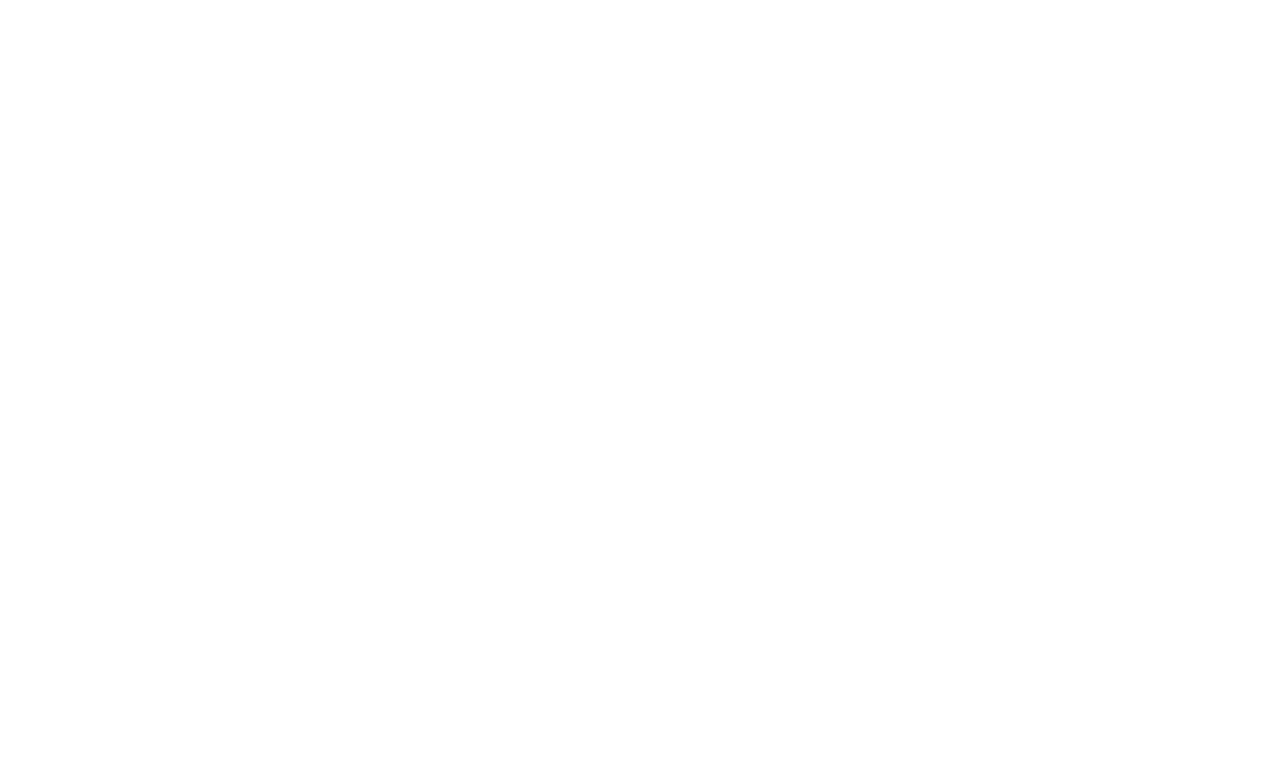
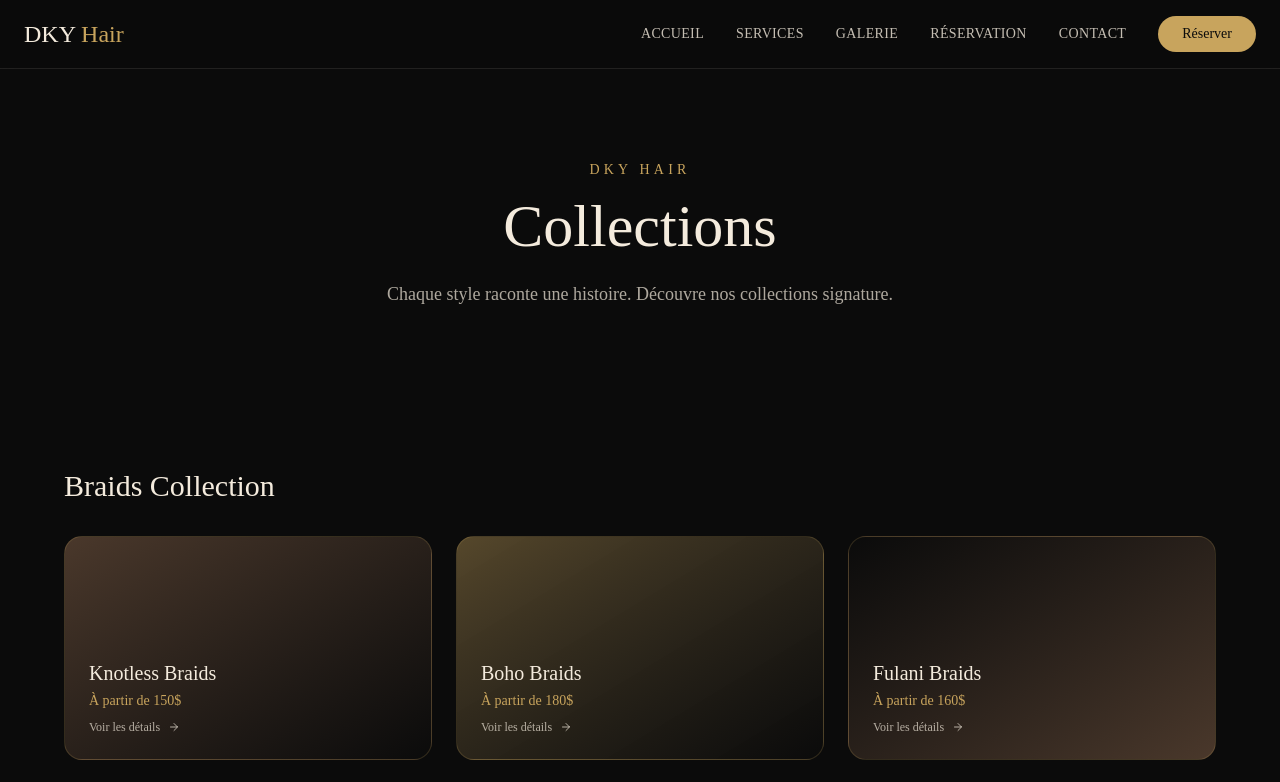
Before and after one commit to dalia-yk/dky-lifestyle, a Next.js app: page /hair/services/collections in a window 1280 px wide. Before the commit this address had no page. Shown: the top 782 px of the page. Built offline with nearby package versions, Linux system fonts and the light colour scheme.

Commit message:
Add Collection page: braids/twist/locs grouped by type,, filtered by audience

```diff
--- /dev/null
+++ b/app/hair/services/collections/page.tsx
@@ -0,0 +1,41 @@
+import { Navbar } from "@/components/navbar";
+import { Footer } from "@/components/footer";
+import { PageHeader } from "@/components/page-header";
+import { ServiceGrid } from "@/components/service-grid";
+import { services } from "@/data/service";
+
+export default function CollectionsPage() {
+  const braids = services.filter((s) => s.collection === "braids");
+  const twist = services.filter((s) => s.collection === "twist");
+  const locs = services.filter((s) => s.collection === "locs");
+
+  const menSelection = services.filter((s) =>
+    s.availableFor.includes("hommes")
+  );
+  const kidsSelection = services.filter((s) =>
+    s.availableFor.includes("enfants")
+  );
+
+  return (
+    <main>
+      <Navbar />
+      <PageHeader
+        eyebrow="DKY Hair"
+        title="Collections"
+        description="Chaque style raconte une histoire. Découvre nos collections signature."
+      />
+
+      <section className="bg-brand-black py-20 px-6">
+        <div className="max-w-6xl mx-auto">
+          <ServiceGrid title="Braids Collection" services={braids} />
+          <ServiceGrid title="Twist Collection" services={twist} />
+          <ServiceGrid title="Locs Collection" services={locs} />
+          <ServiceGrid title="Men's Selection" services={menSelection} />
+          <ServiceGrid title="Kids Selection" services={kidsSelection} />
+        </div>
+      </section>
+
+      <Footer />
+    </main>
+  );
+}
--- /dev/null
+++ b/components/service-grid.tsx
@@ -0,0 +1,38 @@
+import Link from "next/link";
+import { ArrowRight } from "lucide-react";
+import type { Service } from "@/data/service";
+
+interface ServiceGridProps {
+  title: string;
+  services: Service[];
+}
+
+export function ServiceGrid({ title, services }: ServiceGridProps) {
+  if (services.length === 0) return null;
+
+  return (
+    <div className="mb-20">
+      <h2 className="font-heading text-brand-ivory text-3xl mb-8">{title}</h2>
+      <div className="grid grid-cols-1 sm:grid-cols-2 lg:grid-cols-3 gap-6">
+        {services.map((service) => (
+          <Link
+            key={service.slug}
+            href={`/hair/services/${service.slug}`}
+            className={`group relative rounded-2xl overflow-hidden bg-gradient-to-br ${service.tone} border border-brand-champagne/20 hover:border-brand-champagne/50 transition-all p-6 h-56 flex flex-col justify-end`}
+          >
+            <h3 className="font-heading text-brand-ivory text-xl mb-1">
+              {service.name}
+            </h3>
+            <p className="font-sans text-brand-champagne text-sm mb-2">
+              À partir de {service.priceFrom}$
+            </p>
+            <span className="inline-flex items-center gap-2 font-sans text-brand-ivory/70 text-xs group-hover:gap-3 transition-all">
+              Voir les détails
+              <ArrowRight size={12} />
+            </span>
+          </Link>
+        ))}
+      </div>
+    </div>
+  );
+}
--- /dev/null
+++ b/data/service-categories.ts
@@ -0,0 +1,45 @@
+export interface ServiceCategory {
+  slug: string;
+  title: string;
+  tagline: string;
+  href: string;
+  tone: string;
+}
+
+export const serviceCategories: ServiceCategory[] = [
+  {
+    slug: "collections",
+    title: "Collections",
+    tagline: "Femmes • Hommes • Enfants",
+    href: "/hair/services/collections",
+    tone: "from-brand-mocha to-brand-black",
+  },
+  {
+    slug: "hair-care",
+    title: "Soins Capillaires",
+    tagline: "Lavage, hydratation, traitement, massage",
+    href: "/hair/services/hair-care",
+    tone: "from-brand-champagne/40 to-brand-black",
+  },
+  {
+    slug: "preparation",
+    title: "Préparation",
+    tagline: "Dépose, démêlage, préparation avant coiffure",
+    href: "/hair/services/preparation",
+    tone: "from-brand-black to-brand-mocha",
+  },
+  {
+    slug: "packages",
+    title: "Forfaits",
+    tagline: "Essential • Care • Signature • Prestige",
+    href: "/hair/packages",
+    tone: "from-brand-mocha to-brand-champagne/30",
+  },
+  {
+    slug: "shop",
+    title: "Boutique",
+    tagline: "Mèches premium et accessoires",
+    href: "/hair/boutique",
+    tone: "from-brand-champagne/30 to-brand-black",
+  },
+];
--- a/data/service.ts
+++ b/data/service.ts
@@ -8,9 +8,12 @@
   withExtensions: boolean;
   addons: string[];
   tone: string;
+  collection: "braids" | "twist" | "locs";
+  availableFor: ("femmes" | "hommes" | "enfants")[];
 }
 
 export const services: Service[] = [
+  // --- BRAIDS COLLECTION ---
   {
     slug: "knotless-braids",
     name: "Knotless Braids",
@@ -22,6 +25,8 @@
     withExtensions: true,
     addons: ["Lavage", "Traitement", "Démêlage"],
     tone: "from-brand-mocha to-brand-black",
+    collection: "braids",
+    availableFor: ["femmes", "enfants"],
   },
   {
     slug: "boho-braids",
@@ -34,6 +39,8 @@
     withExtensions: true,
     addons: ["Lavage", "Traitement", "Dépose"],
     tone: "from-brand-champagne/40 to-brand-black",
+    collection: "braids",
+    availableFor: ["femmes"],
   },
   {
     slug: "fulani-braids",
@@ -46,6 +53,8 @@
     withExtensions: true,
     addons: ["Lavage", "Traitement"],
     tone: "from-brand-black to-brand-mocha",
+    collection: "braids",
+    availableFor: ["femmes", "enfants"],
   },
   {
     slug: "cornrows",
@@ -58,7 +67,25 @@
     withExtensions: false,
     addons: ["Lavage", "Démêlage"],
     tone: "from-brand-mocha to-brand-champagne/30",
+    collection: "braids",
+    availableFor: ["femmes", "hommes", "enfants"],
   },
+  {
+    slug: "stitch-braids",
+    name: "Stitch Braids",
+    tagline: "Des lignes nettes et précises, façon couture",
+    description:
+      "Des cornrows réalisées avec une technique de piqué très serrée qui crée des lignes fines et nettes, semblables à des points de couture — un rendu graphique et soigné.",
+    duration: "2 à 4 heures",
+    priceFrom: 110,
+    withExtensions: false,
+    addons: ["Lavage", "Démêlage"],
+    tone: "from-brand-champagne/30 to-brand-mocha",
+    collection: "braids",
+    availableFor: ["femmes", "enfants"],
+  },
+
+  // --- TWIST COLLECTION ---
   {
     slug: "spring-twist",
     name: "Spring Twist",
@@ -70,6 +97,8 @@
     withExtensions: true,
     addons: ["Lavage", "Traitement", "Dépose"],
     tone: "from-brand-champagne/30 to-brand-black",
+    collection: "twist",
+    availableFor: ["femmes"],
   },
   {
     slug: "passion-twist",
@@ -82,7 +111,53 @@
     withExtensions: true,
     addons: ["Lavage", "Traitement"],
     tone: "from-brand-black to-brand-champagne/20",
+    collection: "twist",
+    availableFor: ["femmes"],
   },
+  {
+    slug: "havana-twist",
+    name: "Havana Twist",
+    tagline: "Un twist épais et texturé, au style affirmé",
+    description:
+      "Réalisé avec des mèches épaisses à texture afro, ce twist offre un volume généreux et une allure audacieuse, parfaite pour un style qui ne passe pas inaperçu.",
+    duration: "5 à 7 heures",
+    priceFrom: 180,
+    withExtensions: true,
+    addons: ["Lavage", "Traitement", "Dépose"],
+    tone: "from-brand-mocha to-brand-black",
+    collection: "twist",
+    availableFor: ["femmes"],
+  },
+  {
+    slug: "senegalese-twist",
+    name: "Senegalese Twist",
+    tagline: "Des torsades fines et lisses, élégance intemporelle",
+    description:
+      "Un twist fin et soyeux réalisé avec des mèches lisses, pour un rendu raffiné et uniforme, apprécié pour sa polyvalence et son allure soignée.",
+    duration: "5 à 7 heures",
+    priceFrom: 175,
+    withExtensions: true,
+    addons: ["Lavage", "Traitement"],
+    tone: "from-brand-champagne/40 to-brand-mocha",
+    collection: "twist",
+    availableFor: ["femmes"],
+  },
+  {
+    slug: "barrel-twist",
+    name: "Barrel Twist",
+    tagline: "Un twist court et structuré, pensé pour les hommes",
+    description:
+      "Un style de twist compact et bien défini, adapté aux cheveux courts à mi-longs, offrant une allure soignée et facile à entretenir.",
+    duration: "1 à 3 heures",
+    priceFrom: 65,
+    withExtensions: false,
+    addons: ["Lavage"],
+    tone: "from-brand-black to-brand-mocha",
+    collection: "twist",
+    availableFor: ["hommes"],
+  },
+
+  // --- LOCS COLLECTION ---
   {
     slug: "soft-locs",
     name: "Soft Locs",
@@ -94,29 +169,35 @@
     withExtensions: true,
     addons: ["Lavage", "Traitement", "Dépose"],
     tone: "from-brand-mocha to-brand-black",
+    collection: "locs",
+    availableFor: ["femmes"],
   },
   {
-    slug: "men-braids",
-    name: "Men Braids",
-    tagline: "Des tresses sur mesure, adaptées aux styles masculins",
+    slug: "butterfly-locs",
+    name: "Butterfly Locs",
+    tagline: "Des locs vaporeuses à l'effet déstructuré",
     description:
-      "Des designs de tresses pensés spécifiquement pour les coupes et textures masculines, du cornrow simple aux motifs plus élaborés.",
-    duration: "1 à 3 heures",
-    priceFrom: 60,
-    withExtensions: false,
-    addons: ["Lavage"],
-    tone: "from-brand-black to-brand-mocha",
+      "Une variante des soft locs légèrement défaite pour un effet plus vaporeux et bohème, très prisée pour son rendu naturel et texturé.",
+    duration: "6 à 8 heures",
+    priceFrom: 210,
+    withExtensions: true,
+    addons: ["Lavage", "Traitement", "Dépose"],
+    tone: "from-brand-champagne/30 to-brand-black",
+    collection: "locs",
+    availableFor: ["femmes"],
   },
   {
-    slug: "kids-braids",
-    name: "Kids Braids",
-    tagline: "Des styles doux et adaptés aux enfants",
+    slug: "faux-locs",
+    name: "Faux Locs",
+    tagline: "Des locs classiques, nettes et bien définies",
     description:
-      "Des coiffures protectrices réalisées avec douceur et patience, adaptées aux cheveux et au cuir chevelu sensible des enfants.",
-    duration: "2 à 4 heures",
-    priceFrom: 70,
-    withExtensions: false,
-    addons: ["Lavage", "Démêlage"],
-    tone: "from-brand-champagne/40 to-brand-mocha",
+      "Des locs artificielles fermement enroulées pour un rendu net et défini, une alternative durable et élégante aux vraies dreadlocks.",
+    duration: "6 à 8 heures",
+    priceFrom: 205,
+    withExtensions: true,
+    addons: ["Lavage", "Traitement", "Dépose"],
+    tone: "from-brand-black to-brand-champagne/20",
+    collection: "locs",
+    availableFor: ["femmes"],
   },
 ];
```
Also changed, not shown: app/hair/services/page.tsx (+13 -13 lines).
